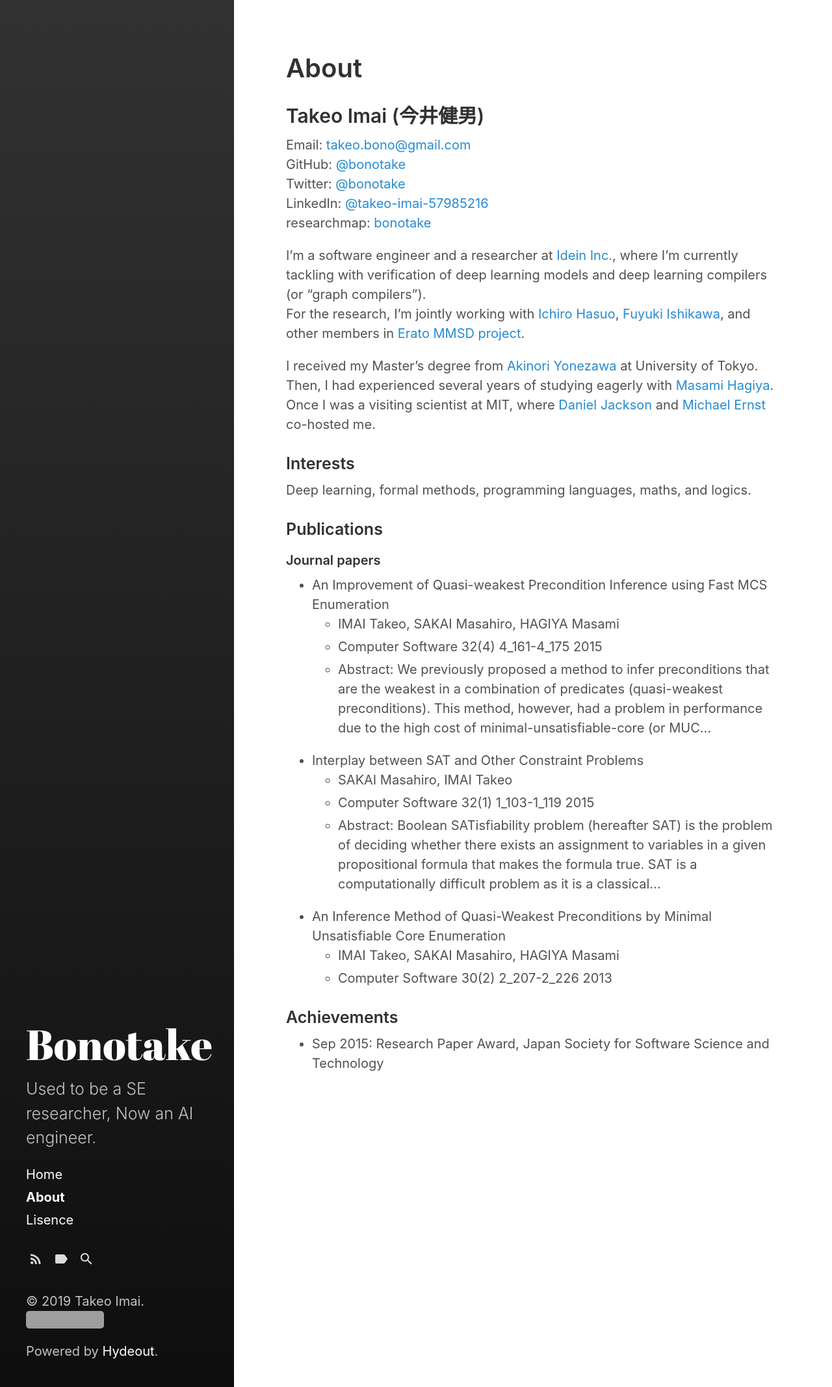
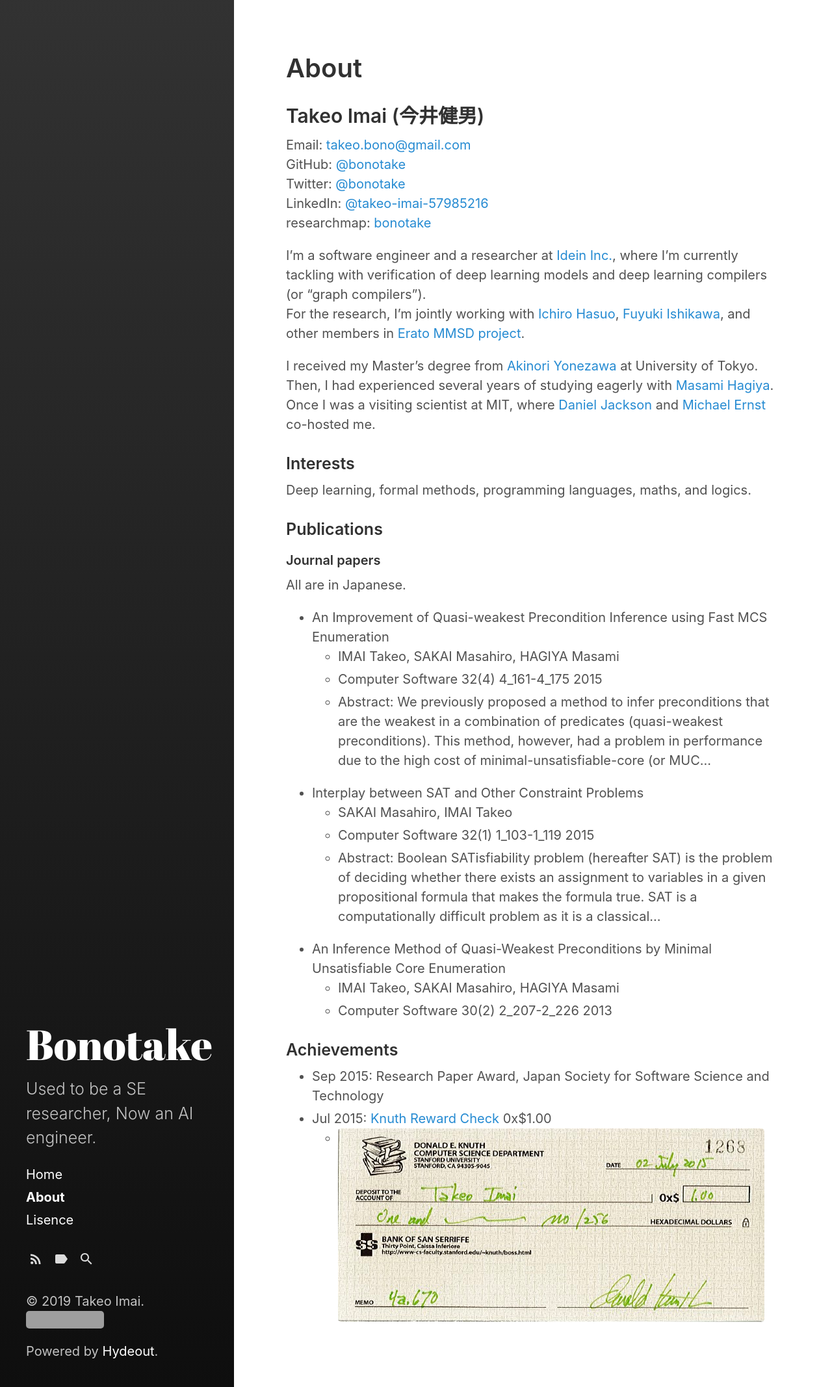
Before and after one commit to bonotake/bonotake.github.io, a Jekyll site: the page built from about.md, in a window 1280 px wide. Shown: the whole page at 65% size. Built offline with Jekyll 4.4.1, drawn with Linux system fonts in a browser that asks for light colours; grey boxes are pictures that could not be loaded.

Commit message:
add knuth check

```diff
--- a/about.md
+++ b/about.md
@@ -23,6 +23,7 @@ Deep learning, formal methods, programming languages, maths, and logics.
 ### Publications
 
 #### Journal papers
+All are in Japanese.
 
 - An Improvement of Quasi-weakest Precondition Inference using Fast MCS Enumeration
   - IMAI Takeo, SAKAI Masahiro, HAGIYA Masami
@@ -38,3 +39,5 @@ Deep learning, formal methods, programming languages, maths, and logics.
 
 ### Achievements
 - Sep 2015: Research Paper Award, Japan Society for Software Science and Technology
+- Jul 2015: [Knuth Reward Check](https://en.wikipedia.org/wiki/Knuth_reward_check) 0x$1.00
+  - ![Knuth Reward Check](/assets/images/knuth_check.png)
```
Also changed, not shown: assets/images/knuth_check.png (added).
